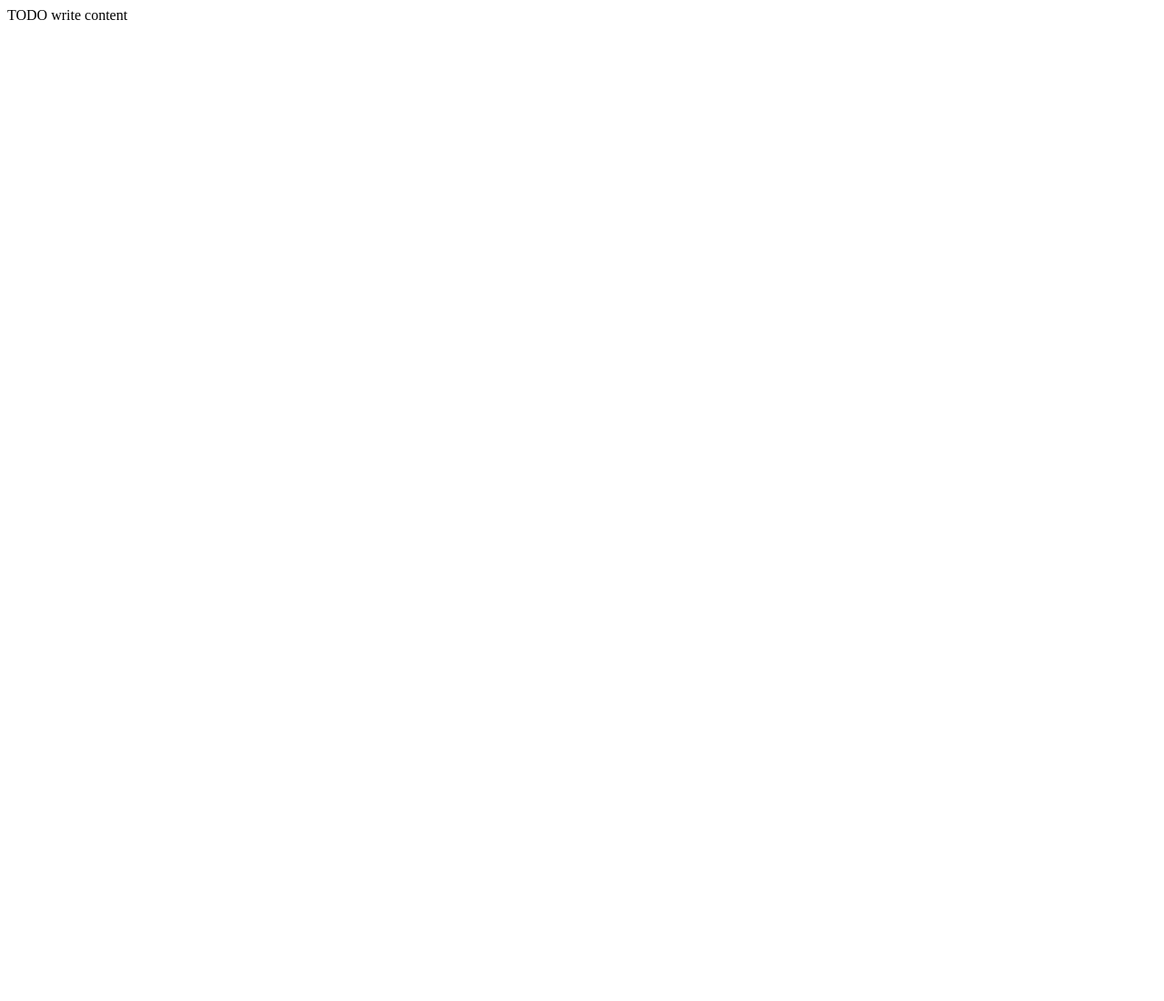
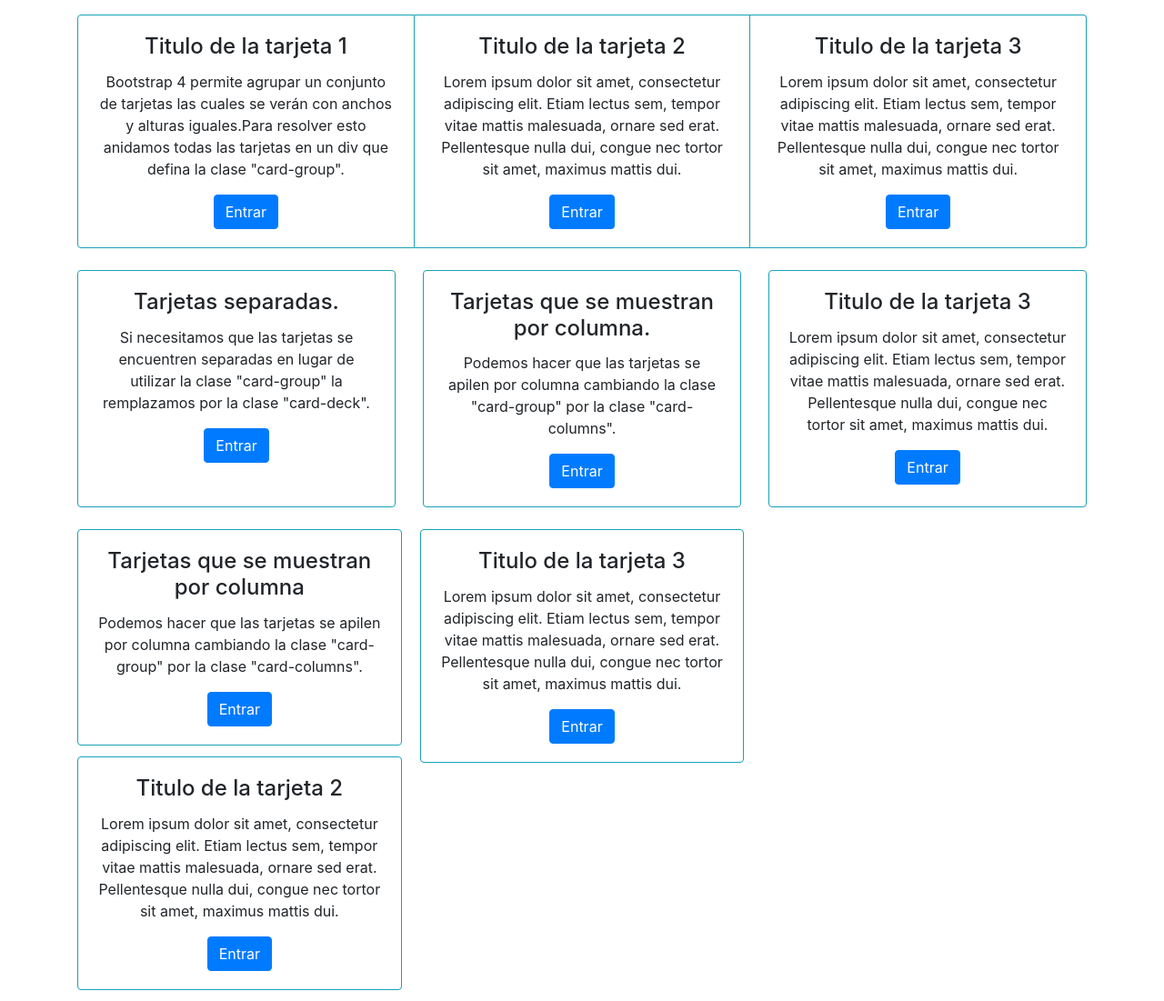
Before and after one commit to LionardoGomiz/Telematica, a website: page public_html/index.html in a window 1280 px wide. Shown: the whole page at 91% size. Before the commit the page ends 800 px from the top, so only its background shows below. Drawn offline with nearby package versions, Linux system fonts and the light colour scheme.

Commit message:
iniciamos a hacer la pagina web de Telemaica.

```diff
--- a/public_html/index.html
+++ b/public_html/index.html
@@ -1,16 +1,105 @@
-<!DOCTYPE html>
-<!--
-To change this license header, choose License Headers in Project Properties.
-To change this template file, choose Tools | Templates
-and open the template in the editor.
--->
+<!doctype html>
 <html>
-    <head>
-        <title>TODO supply a title</title>
-        <meta charset="UTF-8">
-        <meta name="viewport" content="width=device-width, initial-scale=1.0">
-    </head>
-    <body>
-        <div>TODO write content</div>
-    </body>
+<head>
+  <title> Componente : card (grupo de tarjetas)</title>
+  <meta charset="utf-8">
+  <meta name="viewport" content="width=device-width, initial-scale=1, shrink-to-fit=no">
+  <link rel="stylesheet" href="https://maxcdn.bootstrapcdn.com/bootstrap/4.0.0/css/bootstrap.min.css" integrity="sha384-Gn5384xqQ1aoWXA+058RXPxPg6fy4IWvTNh0E263XmFcJlSAwiGgFAW/dAiS6JXm" crossorigin="anonymous">
+</head>
+<body>
+  <div class="container">
+    <div class="card-group mt-3"><!--Recordar que la clase "mt-3" define un margen en la parte superior de 3rem ([m]argen [t]op-->
+
+      <div class="card text-center border-info">
+        <div class="card-body">
+          <h4 class="card-title">Titulo de la tarjeta 1</h4>
+          <p class="card-text">Bootstrap 4 permite agrupar un conjunto de tarjetas las cuales se verán con anchos y alturas iguales.Para resolver esto anidamos todas las tarjetas en un div que defina la clase "card-group".</p>
+          <a href="#" class="btn btn-primary">Entrar</a>
+        </div>
+      </div>
+
+      <div class="card text-center border-info">
+        <div class="card-body">
+          <h4 class="card-title">Titulo de la tarjeta 2</h4>
+          <p class="card-text">Lorem ipsum dolor sit amet, consectetur adipiscing elit. Etiam lectus sem,
+                                tempor vitae mattis malesuada, ornare sed erat. Pellentesque nulla dui, congue
+                                nec tortor sit amet, maximus mattis dui. </p>
+          <a href="#" class="btn btn-primary">Entrar</a>
+        </div>
+      </div>
+
+      <div class="card text-center border-info">
+        <div class="card-body">
+          <h4 class="card-title">Titulo de la tarjeta 3</h4>
+          <p class="card-text">Lorem ipsum dolor sit amet, consectetur adipiscing elit. Etiam lectus sem,
+                                tempor vitae mattis malesuada, ornare sed erat. Pellentesque nulla dui, congue
+                                nec tortor sit amet, maximus mattis dui. </p>
+          <a href="#" class="btn btn-primary">Entrar</a>
+        </div>
+      </div>
+    </div>
+  </div><br>
+    <div class="container">
+    <div class="card-deck">
+      <div class="card text-center border-info">
+        <div class="card-body">
+          <h4 class="card-title">Tarjetas separadas.</h4>
+          <p class="card-text">
+Si necesitamos que las tarjetas se encuentren separadas en lugar de utilizar la clase "card-group" la remplazamos por la clase "card-deck".</p>
+          <a href="#" class="btn btn-primary">Entrar</a>
+        </div>
+      </div>
+
+      <div class="card text-center border-info">
+        <div class="card-body">
+          <h4 class="card-title">Tarjetas que se muestran por columna.</h4>
+          <p class="card-text">Podemos hacer que las tarjetas se apilen por columna cambiando la clase "card-group" por la clase "card-columns".</p>
+          <a href="#" class="btn btn-primary">Entrar</a>
+        </div>
+      </div>
+
+      <div class="card text-center border-info">
+        <div class="card-body">
+          <h4 class="card-title">Titulo de la tarjeta 3</h4>
+          <p class="card-text">Lorem ipsum dolor sit amet, consectetur adipiscing elit. Etiam lectus sem,
+                                tempor vitae mattis malesuada, ornare sed erat. Pellentesque nulla dui, congue
+                                nec tortor sit amet, maximus mattis dui. </p>
+          <a href="#" class="btn btn-primary">Entrar</a>
+        </div>
+      </div>
+    </div>
+  </div>
+  <br>
+  <div class="container">
+    <div class="card-columns">
+      <div class="card text-center border-info">
+        <div class="card-body">
+          <h4 class="card-title">Tarjetas que se muestran por columna</h4>
+          <p class="card-text">Podemos hacer que las tarjetas se apilen por columna cambiando la clase "card-group" por la clase "card-columns".</p>
+          <a href="#" class="btn btn-primary">Entrar</a>
+        </div>
+      </div>
+
+      <div class="card text-center border-info">
+        <div class="card-body">
+          <h4 class="card-title">Titulo de la tarjeta 2</h4>
+          <p class="card-text">Lorem ipsum dolor sit amet, consectetur adipiscing elit. Etiam lectus sem,
+                                tempor vitae mattis malesuada, ornare sed erat. Pellentesque nulla dui, congue
+                                nec tortor sit amet, maximus mattis dui. </p>
+          <a href="#" class="btn btn-primary">Entrar</a>
+        </div>
+      </div>
+
+      <div class="card text-center border-info">
+        <div class="card-body">
+          <h4 class="card-title">Titulo de la tarjeta 3</h4>
+          <p class="card-text">Lorem ipsum dolor sit amet, consectetur adipiscing elit. Etiam lectus sem,
+                                tempor vitae mattis malesuada, ornare sed erat. Pellentesque nulla dui, congue
+                                nec tortor sit amet, maximus mattis dui. </p>
+          <a href="#" class="btn btn-primary">Entrar</a>
+        </div>
+      </div>
+    </div>
+  </div
+</body>
 </html>
```
